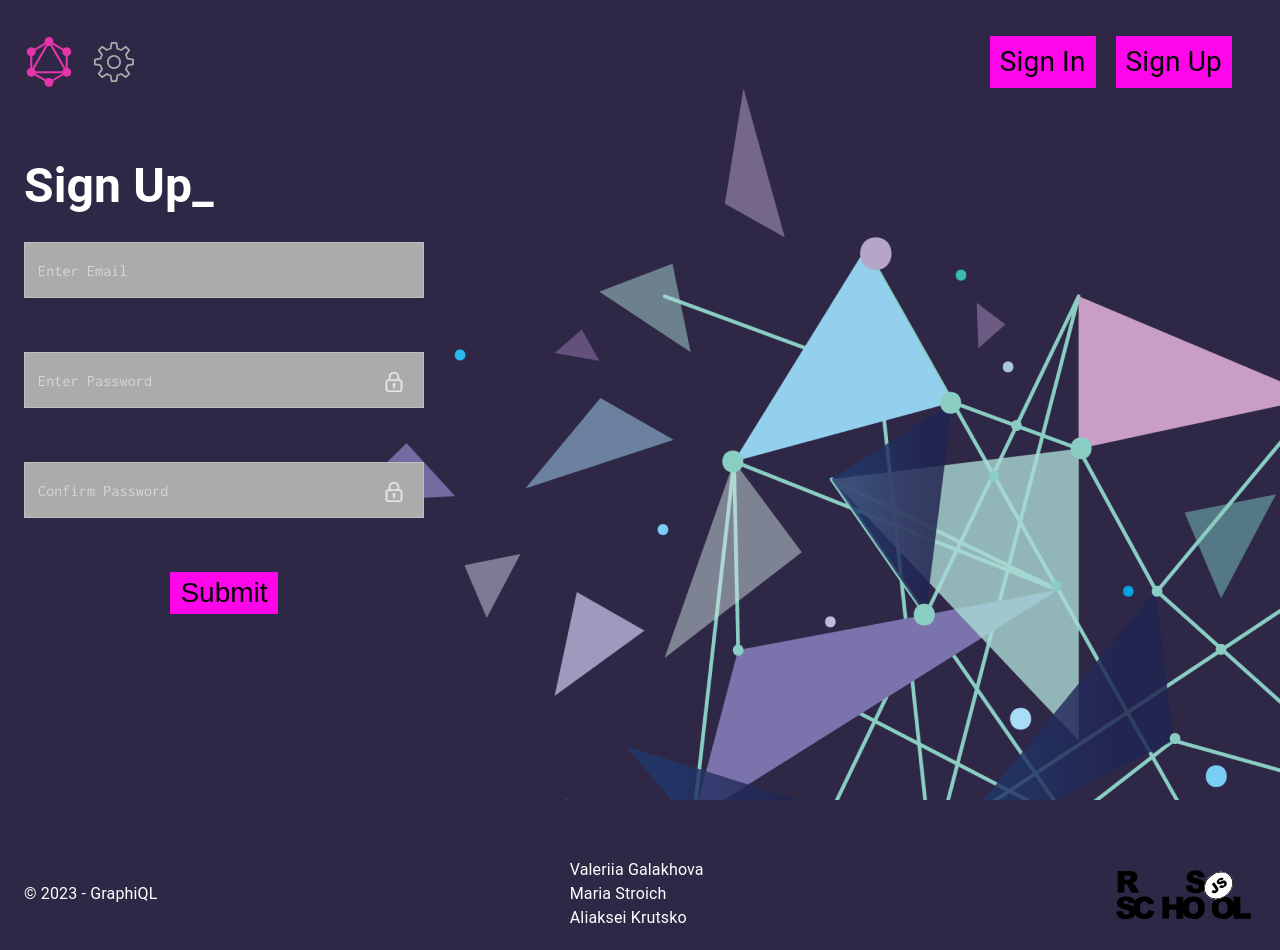
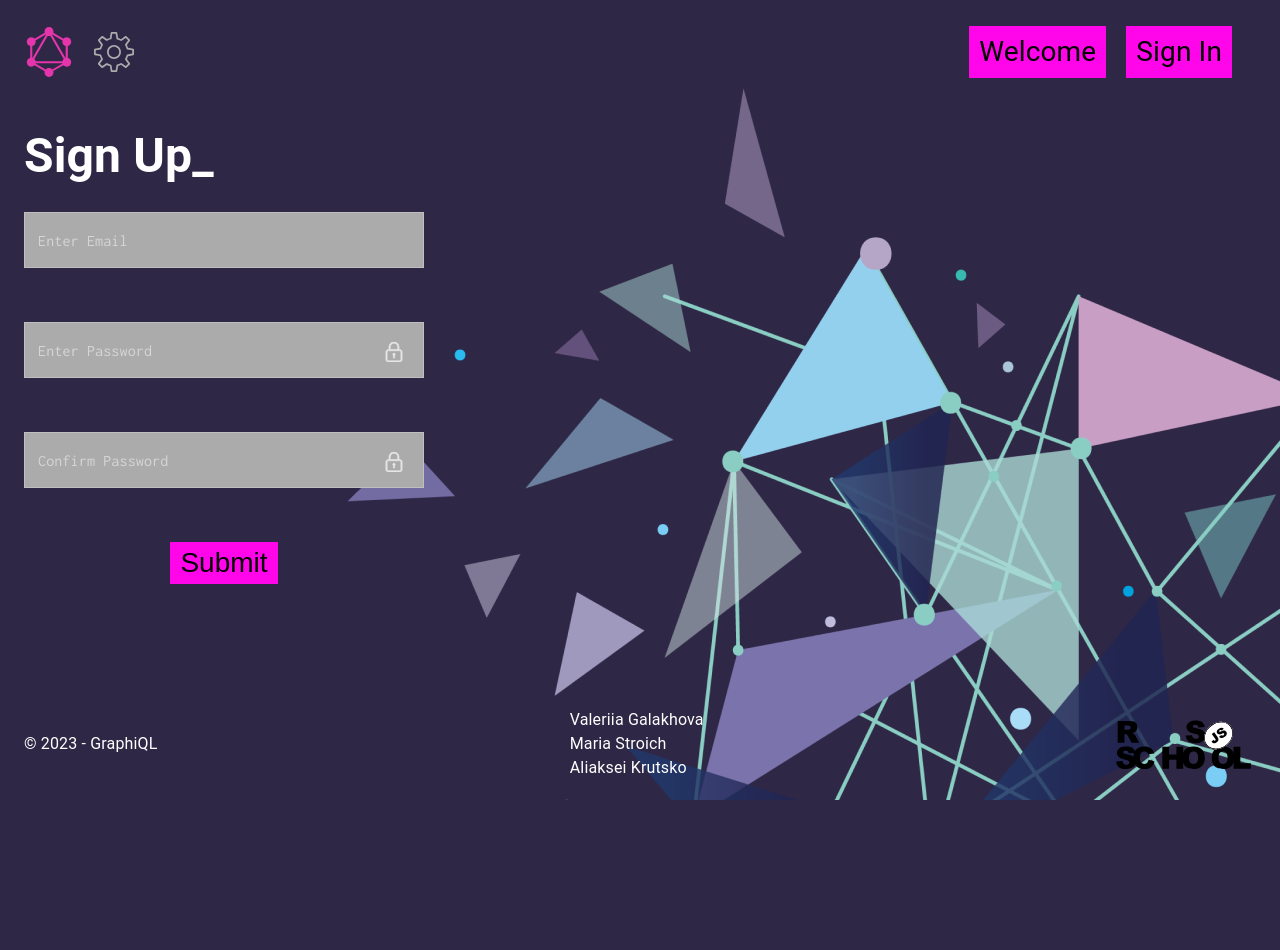
Before and after one commit to akrutsko/GraphiQL, a React (Vite) app: page /sign-up in a window 1280 px wide. After the commit the page ends 800 px from the top, so only its background shows below. Built offline with nearby package versions, Linux system fonts and the light colour scheme; no server answers.

Commit message:
feat: create header buttons flow

```diff
--- a/src/components/pages/Welcome/Welcome.tsx
+++ b/src/components/pages/Welcome/Welcome.tsx
@@ -1,11 +1,33 @@
-import { useTranslation } from '../../../hooks';
+import { useAppSelector, useTranslation } from '../../../hooks';
 import AnimatedInner from '../../shared/AnimatedInner/AnimatedInner';
 import DeveloperCard from '../../shared/DeveloperCard/DeveloperCard';
+import type { HeaderButton } from '../../../types';
+import { selectAuth } from '../../../store/slices/userSlice';
+import NavigationButton from '../../shared/NavigationButton/NavigationButton.tsx';
 
 import styles from './Welcome.module.css';
 
 const Welcome = () => {
   const translation = useTranslation();
+  const { isAuthenticated } = useAppSelector(selectAuth);
+
+  const buttons: HeaderButton[] = isAuthenticated
+    ? [
+        {
+          value: 'GraphiQL',
+          to: '/main',
+        },
+      ]
+    : [
+        {
+          value: translation.signin,
+          to: '/sign-in',
+        },
+        {
+          value: translation.signup,
+          to: '/sign-up',
+        },
+      ];
 
   return (
     <div className={styles.main}>
@@ -15,6 +37,12 @@ const Welcome = () => {
           <p className={styles.text} key={index}>
             {name}
           </p>
+        ))}
+      </div>
+      <div>
+        {' '}
+        {buttons.map(({ value, to, func }) => (
+          <NavigationButton key={value} value={value} to={to} func={func} />
         ))}
       </div>
       <div className={styles.sectionDevelopers}>
--- a/src/components/shared/FallbackUI/FallbackUI.tsx
+++ b/src/components/shared/FallbackUI/FallbackUI.tsx
@@ -10,7 +10,7 @@ const FallDownUI = () => {
   };
 
   return (
-    <Container sx={{ minHeight: '100vh' }}>
+    <Container sx={{ minHeight: '100vh', display: 'flex', justifyContent: 'center', flexDirection: 'column' }}>
       <AnimatedInner inner="Something went wrong. Refresh the page, please." />
       <button className={styles.refresh} onClick={handleRefresh}>
         Refresh
--- a/src/components/shared/NavigationButton/NavigationButton.tsx
+++ b/src/components/shared/NavigationButton/NavigationButton.tsx
@@ -1,4 +1,4 @@
-import { NavLink } from 'react-router-dom';
+import { NavLink, useLocation } from 'react-router-dom';
 import { Button } from '@mui/material';
 
 type NavigationButtonProps = {
@@ -8,6 +8,12 @@ type NavigationButtonProps = {
 };
 
 const NavigationButton = ({ to, value, func }: NavigationButtonProps) => {
+  const location = useLocation();
+
+  if (location.pathname === to) {
+    return null;
+  }
+
   return to ? (
     <NavLink key={value} to={to}>
       {value}
--- a/src/components/widgets/BurgerMenu/BurgerMenu.module.css
+++ b/src/components/widgets/BurgerMenu/BurgerMenu.module.css
@@ -6,3 +6,7 @@
   width: 40px;
   height: 40px;
 }
+
+.active {
+  display: none;
+}
--- a/src/components/widgets/BurgerMenu/BurgerMenu.tsx
+++ b/src/components/widgets/BurgerMenu/BurgerMenu.tsx
@@ -1,5 +1,6 @@
 import { Box, Menu, MenuItem } from '@mui/material';
 import { useState, type MouseEvent, useEffect } from 'react';
+import { useLocation } from 'react-router-dom';
 
 import type { HeaderButton } from '../../../types';
 import { SCREEN_WIDTH } from '../../../constants';
@@ -15,6 +16,12 @@ type BurgerMenuProps = {
 const BurgerMenu = ({ buttons }: BurgerMenuProps) => {
   const [anchorEl, setAnchorEl] = useState<null | HTMLElement>(null);
   const open = Boolean(anchorEl);
+
+  const location = useLocation();
+
+  const isActive = (to: string | undefined) => {
+    return location.pathname === to;
+  };
 
   const handleClick = (event: MouseEvent<HTMLButtonElement>) => {
     setAnchorEl(event.currentTarget);
@@ -52,7 +59,7 @@ const BurgerMenu = ({ buttons }: BurgerMenuProps) => {
         onClose={handleClose}
       >
         {buttons.map(({ value, to, func }) => (
-          <MenuItem key={value} onClick={handleClose}>
+          <MenuItem sx={{ display: isActive(to) ? 'none' : 'line' }} key={value} onClick={handleClose}>
             <NavigationButton value={value} to={to} func={func} />
           </MenuItem>
         ))}
--- a/src/components/widgets/Header/Header.module.css
+++ b/src/components/widgets/Header/Header.module.css
@@ -1,5 +1,5 @@
 .header {
-  padding: 30px 0;
+  padding: 20px 0;
 }
 
 .settings {
--- a/src/components/widgets/Header/Header.tsx
+++ b/src/components/widgets/Header/Header.tsx
@@ -1,4 +1,4 @@
-import { useEffect, useState } from 'react';
+import { useCallback, useEffect, useMemo, useState } from 'react';
 import { AppBar, Box, Container, Toolbar } from '@mui/material';
 import { signOut } from 'firebase/auth';
 import { Link, useNavigate } from 'react-router-dom';
@@ -7,10 +7,10 @@ import { auth } from '../../../firebase/firebase';
 import { useAppSelector, useTranslation } from '../../../hooks';
 import SettingsModal from '../SettingsModal/SettingsModal';
 import { SCROLL_DOWN } from '../../../constants';
-import type { HeaderButton } from '../../../types';
 import BurgerMenu from '../BurgerMenu/BurgerMenu';
 import NavigationButton from '../../shared/NavigationButton/NavigationButton';
 import { selectAuth } from '../../../store/slices/userSlice';
+import type { HeaderButton } from '../../../types';
 
 import styles from './Header.module.css';
 
@@ -18,15 +18,16 @@ const Header = () => {
   const translation = useTranslation();
   const [open, setOpen] = useState(false);
   const [sticky, setSticky] = useState(false);
+  const [buttons, setButtons] = useState<HeaderButton[]>([]);
   const navigate = useNavigate();
   const { isAuthenticated } = useAppSelector(selectAuth);
 
   const toggleModal = () => setOpen(!open);
 
-  const handleClose = () => {
+  const handleClose = useCallback(() => {
     signOut(auth);
     navigate('/', { replace: true });
-  };
+  }, [navigate]);
 
   useEffect(() => {
     window.addEventListener('scroll', isSticky);
@@ -41,8 +42,13 @@ const Header = () => {
     setSticky(isSticky);
   };
 
-  const buttons: HeaderButton[] = isAuthenticated
+  const links = useMemo(() => {
+    return isAuthenticated
       ? [
+          {
+            value: translation.welcomeLink,
+            to: '/',
+          },
           {
             value: 'GraphiQL',
             to: '/main',
@@ -54,6 +60,10 @@ const Header = () => {
         ]
       : [
           {
+            value: translation.welcomeLink,
+            to: '/',
+          },
+          {
             value: translation.signin,
             to: '/sign-in',
           },
@@ -62,6 +72,11 @@ const Header = () => {
             to: '/sign-up',
           },
         ];
+  }, [isAuthenticated, translation, handleClose]);
+
+  useEffect(() => {
+    setButtons(links);
+  }, [isAuthenticated, links]);
 
   return (
     <>
--- a/src/components/widgets/Layout/Layout.tsx
+++ b/src/components/widgets/Layout/Layout.tsx
@@ -24,7 +24,15 @@ const Layout = () => {
     <ErrorBoundary>
       <ThemeSwitcher>
         <Header />
-        <Container sx={{ minHeight: '100vh', display: 'flex', justifyContent: 'space-between', flexDirection: 'column' }}>
+        <Container
+          sx={{
+            minHeight: '100vh',
+            display: 'flex',
+            justifyContent: 'space-between',
+            flexDirection: 'column',
+            paddingTop: '120px',
+          }}
+        >
           <main>
             <Outlet />
           </main>
--- a/src/constants/headerSizes.ts
+++ b/src/constants/headerSizes.ts
@@ -1,2 +1,2 @@
-export const SCROLL_DOWN = 30;
+export const SCROLL_DOWN = 10;
 export const SCREEN_WIDTH = 860;
--- a/src/data/translation.json
+++ b/src/data/translation.json
@@ -1,6 +1,7 @@
 {
   "en": {
     "welcome": "Welcome to GraphiQL!",
+    "welcomeLink": "Welcome",
     "signin": "Sign In",
     "signup": "Sign Up",
     "signout": "Sign Out",
@@ -91,6 +92,7 @@
   },
   "ru": {
     "welcome": "Добро пожаловать в GraphiQL!",
+    "welcomeLink": "Домой",
     "signin": "Вход",
     "signup": "Регистрация",
     "signout": "Выход",
--- a/src/main.css
+++ b/src/main.css
@@ -28,7 +28,6 @@ html {
 }
 
 body {
-  padding-top: 150px;
   background-color: var(--violet-color);
   color: #ffff;
   background-image: url("./assets/images/background.png");
--- a/src/router/router.tsx
+++ b/src/router/router.tsx
@@ -13,12 +13,12 @@ type PrivateRouteProps = {
 
 const PrivateMainRoute = ({ element }: PrivateRouteProps) => {
   const { isAuthenticated } = useAppSelector(selectAuth);
-  return isAuthenticated ? element : <Navigate to="/" />;
+  return isAuthenticated ? element : <Navigate replace to="/" />;
 };
 
 const PrivateSignRoute = ({ element }: PrivateRouteProps) => {
   const { isAuthenticated } = useAppSelector(selectAuth);
-  return !isAuthenticated ? element : <Navigate to="/main" />;
+  return !isAuthenticated ? element : <Navigate replace to="/main" />;
 };
 
 export const router = createBrowserRouter([
```
Lines whose indentation alone changed are shown as unchanged.
